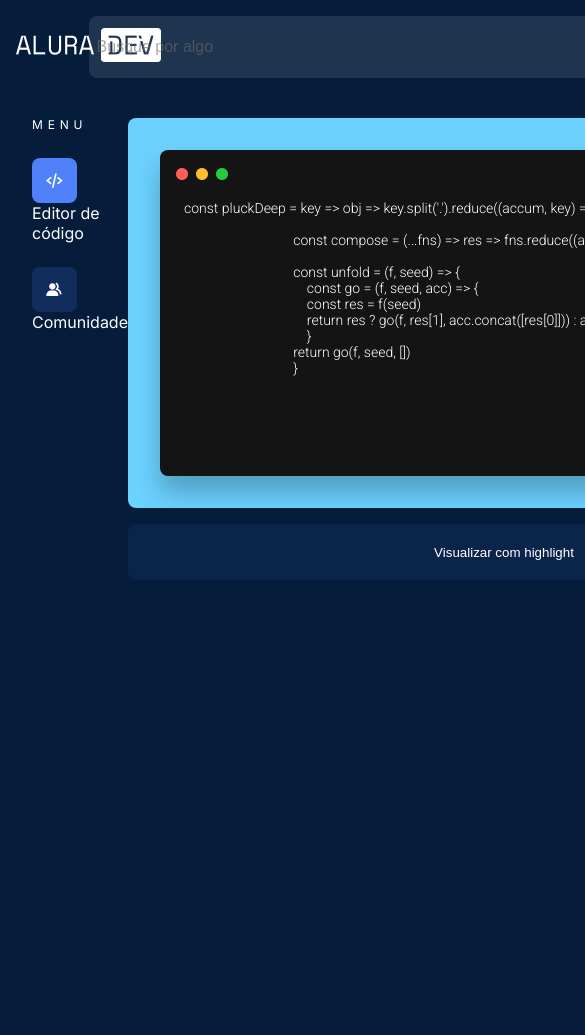
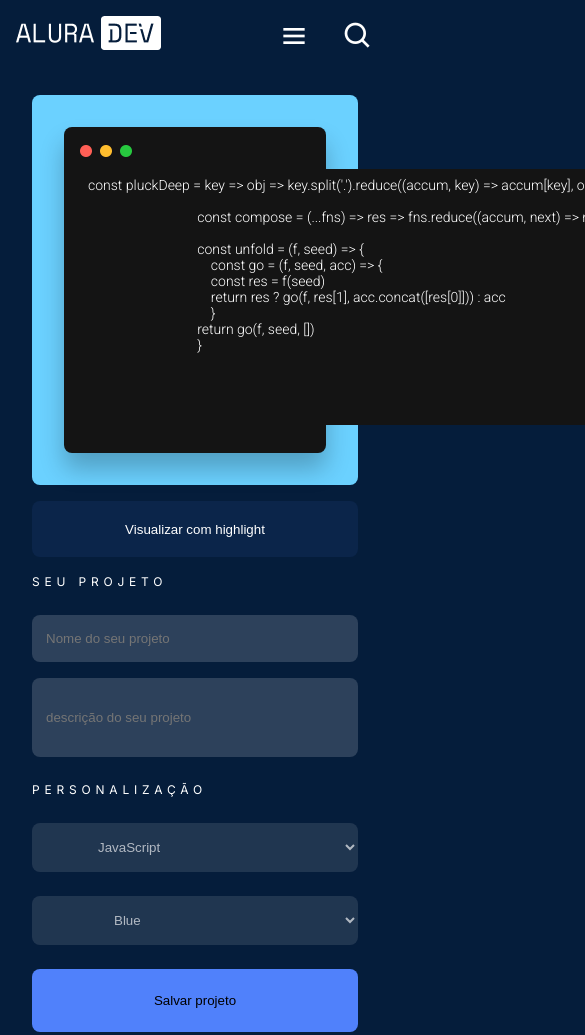
Before and after one commit to DevM-Garcia/Alura-code, a plain HTML site: page index.html in a window 390 px wide. Shown: the top 1035 px of the page, 585 px wide, since content can reach past the window. Before the commit the page ends 844 px from the top, so only its background shows below. Drawn offline with nearby package versions, Linux system fonts and the light colour scheme.

Commit message:
Site responsivo
Estive trabalhando na responsividade do site, mais tive dificuldade em trabalhar na versão mobile

```diff
--- a/index.html
+++ b/index.html
@@ -30,6 +30,11 @@
 
         <div class="img-person">
             <img src="Img/Photo.png" alt="Imagem ilustrativa do usuário">
+        </div>
+
+        <div class="icons">
+            <i class='bx bx-menu'></i>
+            <i class='bx bx-search'></i>
         </div>
     </header>
 
--- a/style.css
+++ b/style.css
@@ -65,6 +65,17 @@ body {
 
 .busca-input:hover {
     background: rgba(255, 255, 255, 0.1)
+}
+
+/* icons */
+.icons {
+    display: none;
+}
+
+.icons i {
+    color: var(--branco);
+    font-size: 2rem;
+    margin-left: 2rem;
 }
 
 /* main */
@@ -265,3 +276,44 @@ body {
     transition: all .4s ease;
     color: #141414;
 }
+
+/* responsividade */
+
+@media screen and (max-width:1235px) {
+    main {
+        display: flex;
+        flex-direction: column;
+    }
+
+    .busca-input,
+    .img-person {
+        display: none;
+    }
+
+    .icons {
+        display: block;
+    }
+
+    .container-code {
+        order: 0;
+        width: 100%;
+    }
+
+    .container-menu {
+        display: none;
+    }
+
+    .container-person,
+    .box-person select {
+        order: 1;
+        margin: 1.5rem 0;
+        width: 100%;
+    }
+
+}
+
+@media screen and (max-width:1073px) {
+    .icons {
+        display: flex;
+    }
+}
```
